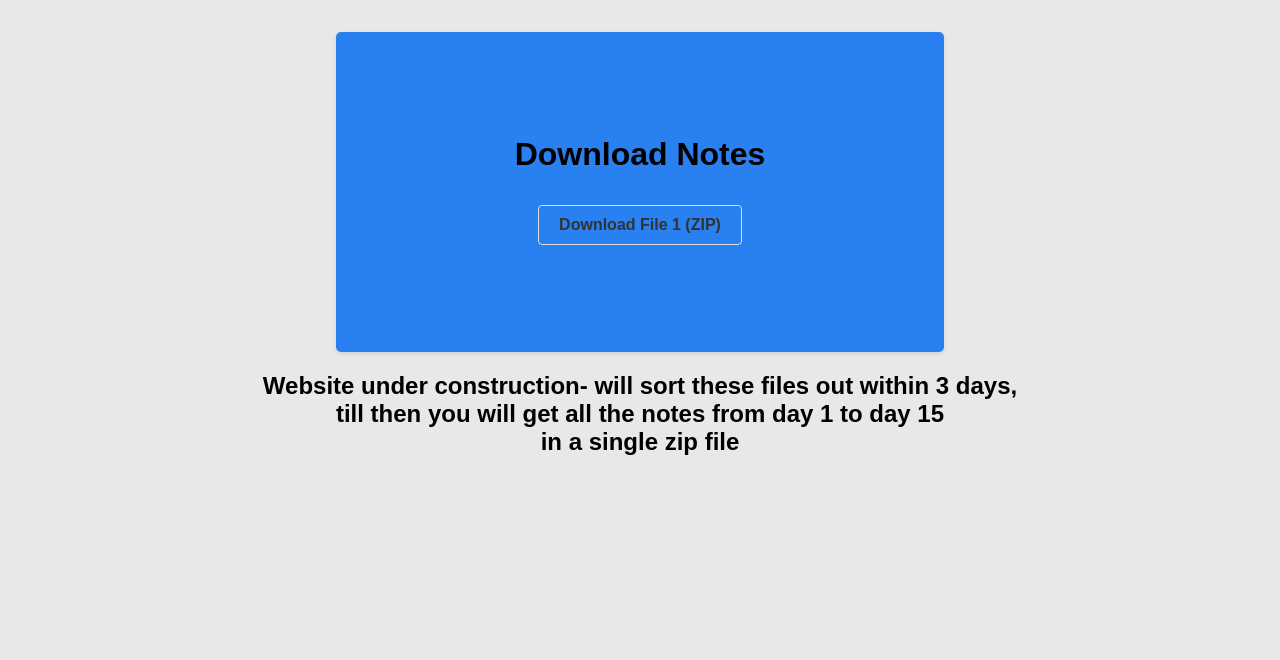
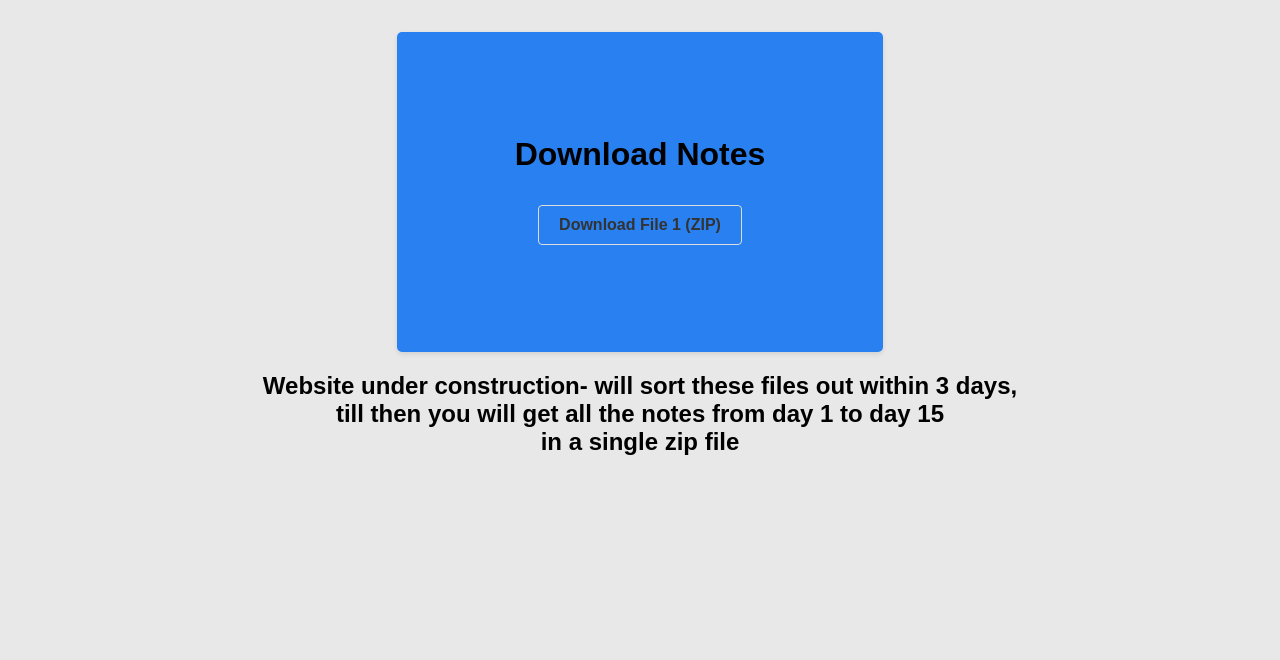
Before and after one commit to arjanchaudharyy/Notes, a plain HTML site: page index.html in a window 1280 px wide. Shown: the top 660 px of the page. Drawn offline with nearby package versions, Linux system fonts and the light colour scheme; a script that the page names is missing.

Commit message:
Update style.CSS

```diff
--- a/style.CSS
+++ b/style.CSS
@@ -13,7 +13,7 @@ body {
     background-color: rgb(41, 128, 241);
     border-radius: 5px;
     box-shadow: 0 2px 5px rgba(0, 0, 0, 0.1); /* Subtle box shadow */
-    width: 50%; /* Adjust width as desired */
+    width: 40%; /* Adjust width as desired */
     margin: 0 auto; /* Center container horizontally */
   }
 
```
